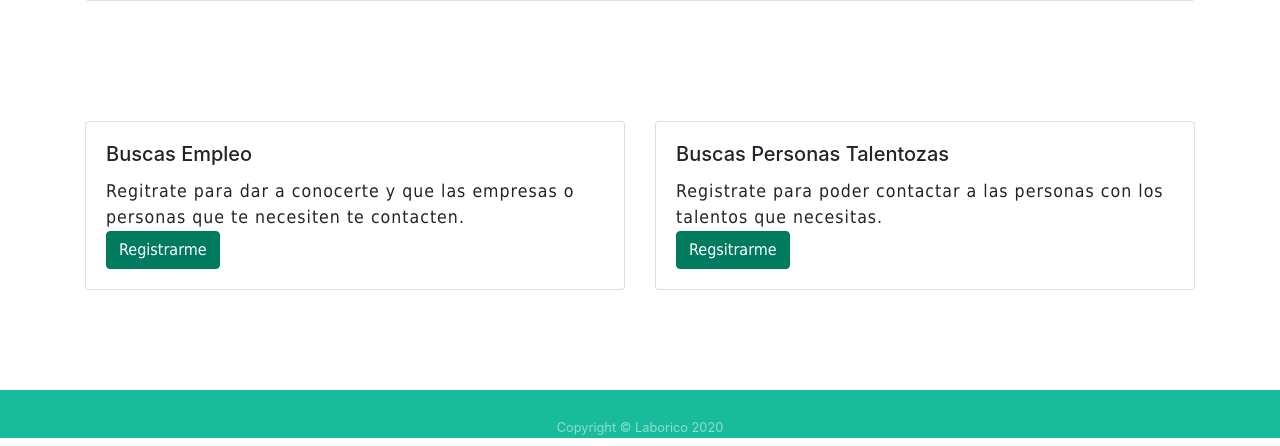
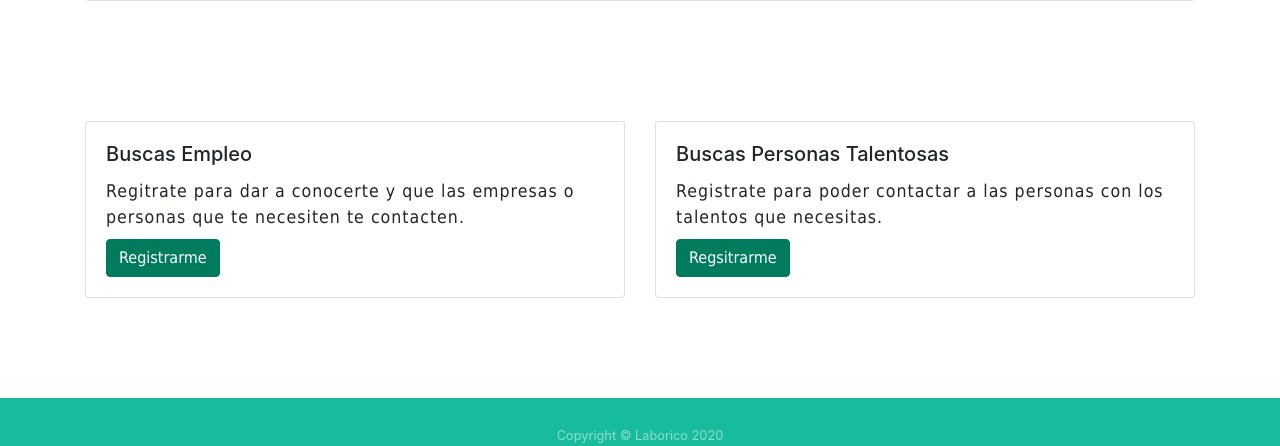
Before and after one commit to Poli-Integracion-Continua/laborico, a PHP site: page / in a window 1280 px wide. Shown: the part 1236-1682 px from the top of the page. Run offline with PHP 8.4, Linux system fonts and the light colour scheme.

Commit message:
Ajuste ortografico index - Ajustes en btn registrarme

```diff
--- a/index.php
+++ b/index.php
@@ -28,16 +28,16 @@
       <div class="card-body">
         <h5 class="card-title">Buscas Empleo</h5>
         <p class="card-text">Regitrate para dar a conocerte y que las empresas o personas que te necesiten te contacten.</p>
-        <a href="#" class="btn btn-primary">Registrarme</a>
+        <a href="#" class="btn btn-primary mt-2">Registrarme</a>
       </div>
     </div>
   </div>
   <div class="col-sm-6">
     <div class="card">
       <div class="card-body">
-        <h5 class="card-title">Buscas Personas Talentozas</h5>
+        <h5 class="card-title">Buscas Personas Talentosas</h5>
         <p class="card-text">Registrate para poder contactar a las personas con los talentos que necesitas.</p>
-        <a href="#" class="btn btn-primary">Regsitrarme</a>
+        <a href="#" class="btn btn-primary mt-2">Regsitrarme</a>
       </div>
     </div>
   </div>
```
